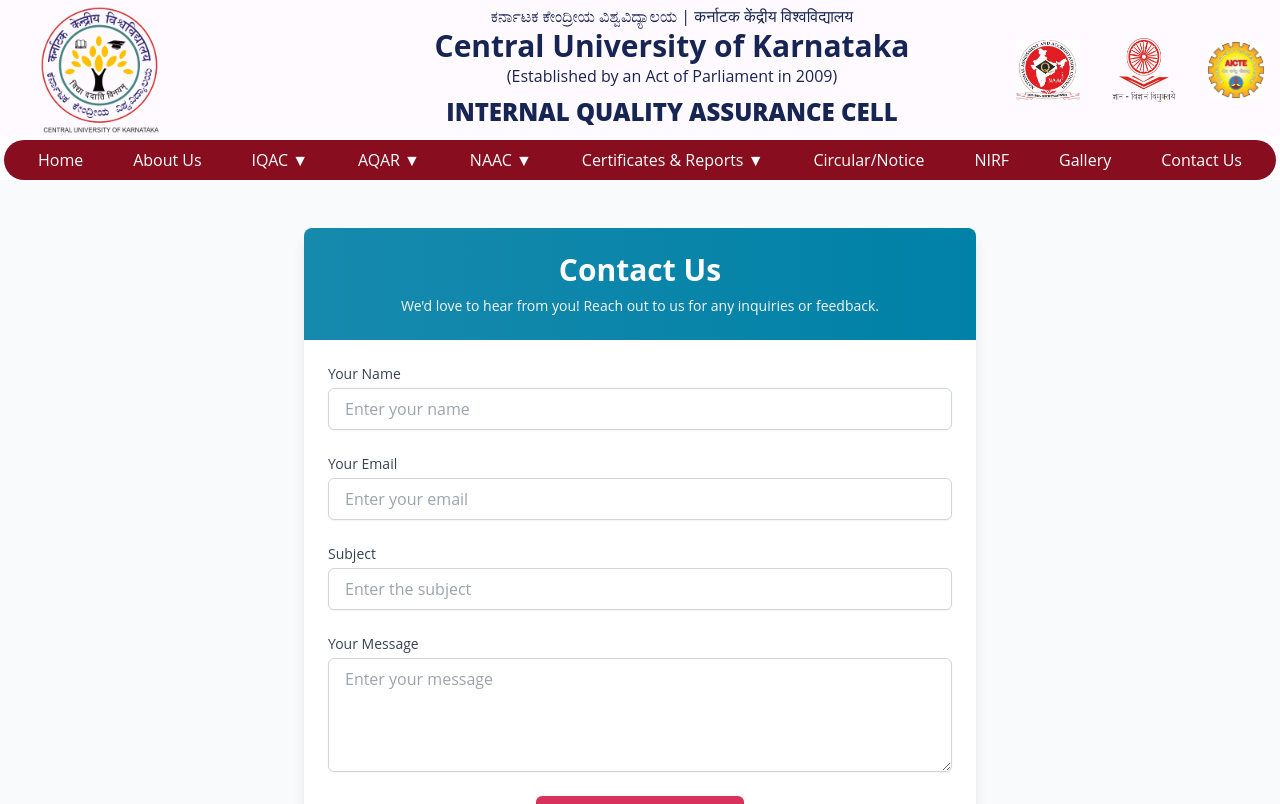
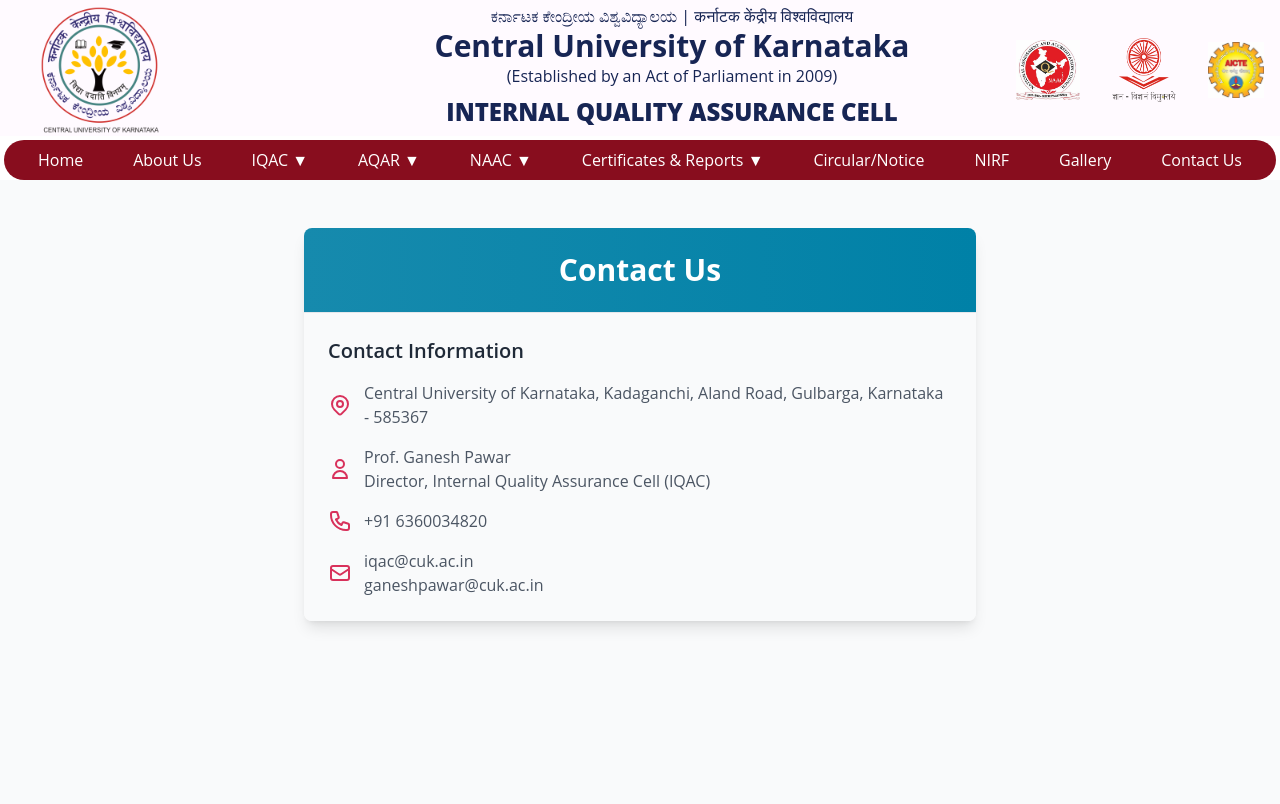
Before and after one commit to surajbi2/cuk-frontend, a Vue app in the folder frontend/: page /contact-us in a window 1280 px wide. Shown: the top 804 px of the page. Built offline with nearby package versions, Linux system fonts and the light colour scheme.

Commit message:
made some changes to contact page

```diff
--- a/frontend/src/components/Footer.vue
+++ b/frontend/src/components/Footer.vue
@@ -95,15 +95,21 @@
   },
   created() { this.checkAuth(); },
   methods: {
-    checkAuth() { this.isLoggedIn = !!sessionStorage.getItem('userToken'); },
+    checkAuth() {
+  const token = sessionStorage.getItem('userToken');
+  this.isLoggedIn = !!token; // Ensure it's only true if a valid token exists
+},
 handleAuth() {
   if (this.isLoggedIn) {
+    // Logout process
     sessionStorage.removeItem('userToken');
+    this.isLoggedIn = false;
     this.$router.push('/');
   } else {
+    // Redirect to login page
+    this.isLoggedIn = true;
     this.$router.push('/login');
   }
-      this.isLoggedIn = !this.isLoggedIn;
 }
   }
 };
--- a/frontend/src/views/ContactUs.vue
+++ b/frontend/src/views/ContactUs.vue
@@ -4,78 +4,8 @@
 
         <div class="bg-gradient-to-r from-[#168aad] to-[#0081a7] p-6">
           <h1 class="text-3xl font-bold text-white text-center">Contact Us</h1>
-          <p class="mt-2 text-sm text-[#f9f7f3] text-center">
-            We'd love to hear from you! Reach out to us for any inquiries or feedback.
-          </p>
+
         </div>
-
-        <div class="p-6">
-          <form @submit.prevent="submitForm" class="space-y-6">
-
-            <div>
-              <label for="name" class="block text-sm font-medium text-gray-700">Your Name</label>
-              <input
-                type="text"
-                id="name"
-                v-model="form.name"
-                placeholder="Enter your name"
-                class="mt-1 block w-full px-4 py-2 border border-gray-300 rounded-md shadow-sm focus:ring-blue-500 focus:border-blue-500"
-                required
-              />
-            </div>
-
-
-            <div>
-              <label for="email" class="block text-sm font-medium text-gray-700">Your Email</label>
-              <input
-                type="email"
-                id="email"
-                v-model="form.email"
-                placeholder="Enter your email"
-                class="mt-1 block w-full px-4 py-2 border border-gray-300 rounded-md shadow-sm focus:ring-blue-500 focus:border-blue-500"
-                required
-              />
-            </div>
-
-
-            <div>
-              <label for="subject" class="block text-sm font-medium text-gray-700">Subject</label>
-              <input
-                type="text"
-                id="subject"
-                v-model="form.subject"
-                placeholder="Enter the subject"
-                class="mt-1 block w-full px-4 py-2 border border-gray-300 rounded-md shadow-sm focus:ring-blue-500 focus:border-blue-500"
-                required
-              />
-            </div>
-
-
-            <div>
-              <label for="message" class="block text-sm font-medium text-gray-700">Your Message</label>
-              <textarea
-                id="message"
-                v-model="form.message"
-                rows="4"
-                placeholder="Enter your message"
-                class="mt-1 block w-full px-4 py-2 border border-gray-300 rounded-md shadow-sm focus:ring-blue-500 focus:border-blue-500"
-                required
-              ></textarea>
-            </div>
-
-
-            <div class="flex items-center justify-center">
-              <button
-                type="submit"
-                class="w-1/3 bg-[#d8315b] text-white py-2 px-4 rounded-md hover:bg-[#a41623] focus:outline-none focus:ring-2 focus:ring-blue-500 focus:ring-offset-2"
-              >
-                Send Message
-              </button>
-            </div>
-          </form>
-        </div>
-
-
         <div class="bg-gray-50 p-6 border-t border-gray-200">
           <h2 class="text-xl font-semibold text-gray-800 mb-4">Contact Information</h2>
           <div class="space-y-4">
```
Also changed, not shown: 1 other file (tests, documents, lock files or other folders). Lines whose indentation alone changed are shown as unchanged.
